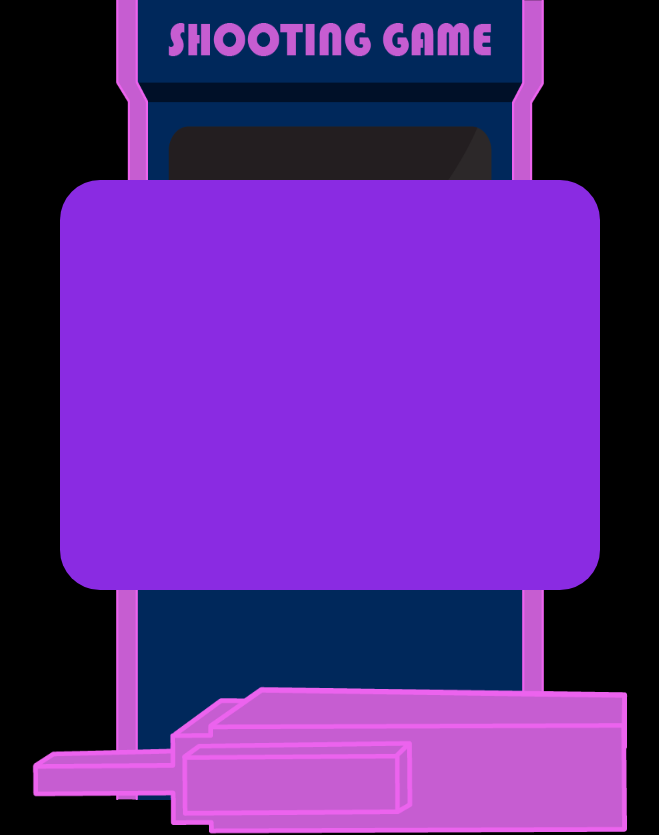
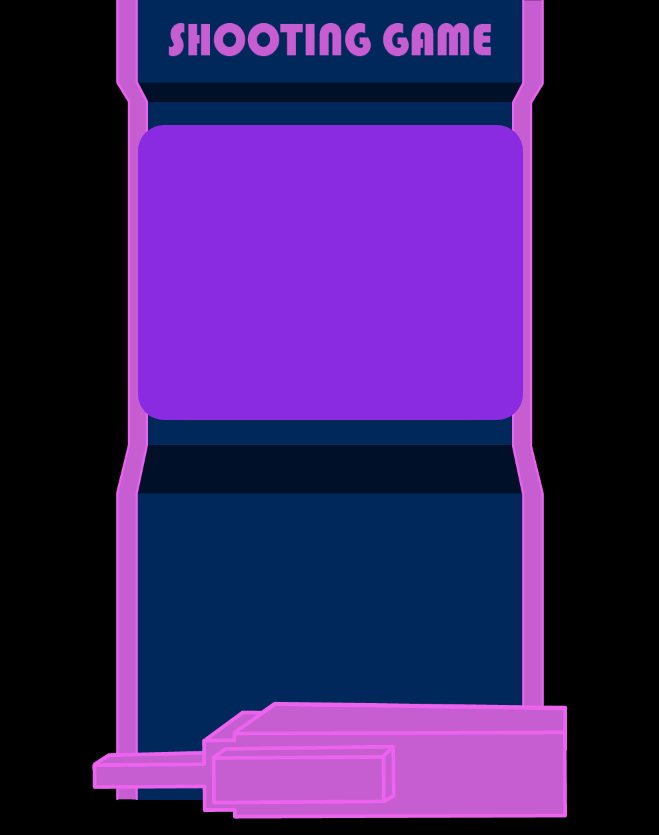
Before and after one commit to sunyeong007/kakaoGameZone, a plain HTML site: page game3.html in a window 1280 px wide. Shown: the whole page, without its empty margins (310-969 px from the left). Drawn offline with Linux system fonts and the light colour scheme.

Commit message:
Update game3.html

```diff
--- a/game3.html
+++ b/game3.html
@@ -11,13 +11,15 @@
     margin: 0 auto;
     }
     div, body, h1, h2{margin:0; padding:0;}
-    body{background-color: black;}
+    body{background-color: black; margin:0; overflow:hidden;}
     .back4{
         width:100%;
         height:800px;
         z-index:-1;
         position:absolute; top:0px;
     }
+
+
     .info{
         text-align: center;
     }
@@ -27,7 +29,7 @@
         top: 95%;
         left: 50%;
         display: inline-block;
-        height:150px;
+        height:120px;
         transform: translate(-50%, -50%) rotate(0deg);
     }
 
@@ -47,27 +49,28 @@
 
     .container{
         overflow:hidden;
-        border-radius: 40px;
+        border-radius: 26px;
         background-color: blueviolet;
-        width: 540px; height: 410px;
+        width: 385px; height: 295px;
         cursor:url('총게임커서.png'), auto;
         margin:auto;
-        margin-top:180px;
+        margin-top:125px;
     }
 
 
     </style>
 </head>
-<body>
-    <img class="back4" src="게임기3.png">
+<body  scroll="no">
+    <section class="all">
+        <img class="back4" src="게임기3.png">
 
-    <div class="container"></div>
-    <div class="wrap">
+        <div class="container"></div>
+        <div class="wrap">
+        <br> <br>
+        <h1 class="info"></h1>
+        <img class="target" src="총.png"></div>
+    </section>
 
-        <h1 class="info"></h1>
-        <img class="target" src="총.png">
-
-    </div>
 
     <script>
         const html = document.querySelector("html");
```
